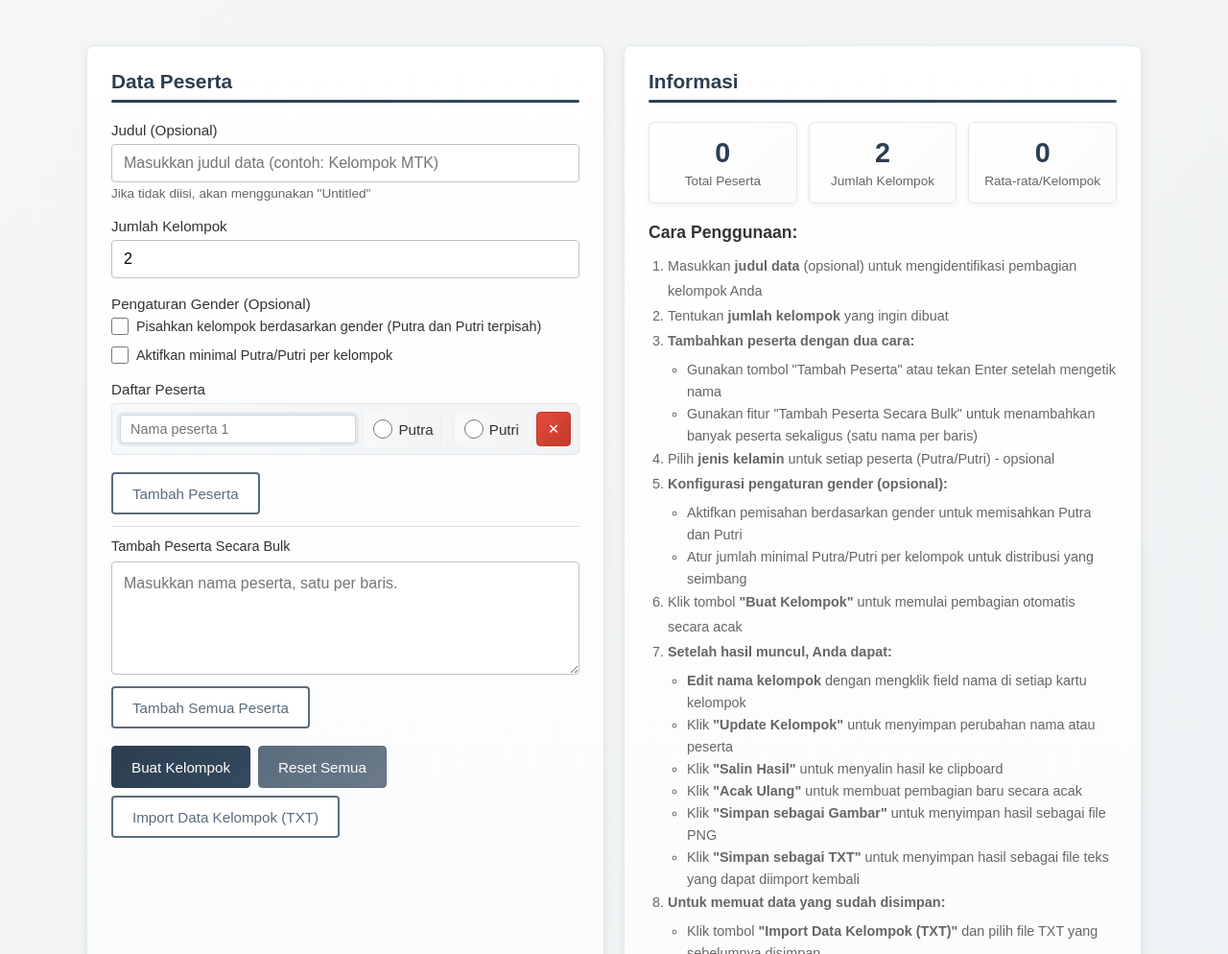
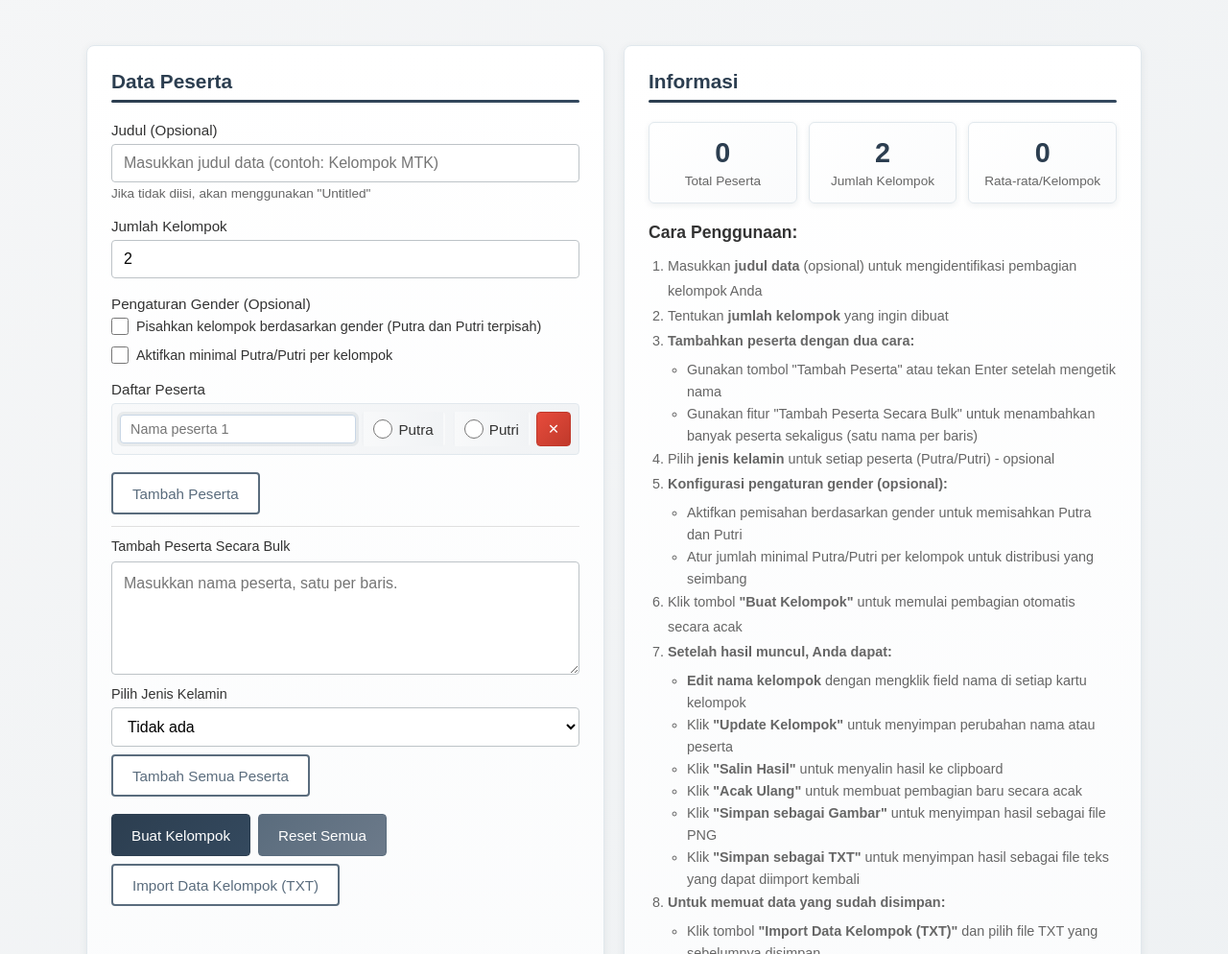
Before and after one commit to ERRRRRRRLAN/Splitter, a plain HTML site: page index.html in a window 1280 px wide. Shown: the part 106-1100 px from the top of the page at 96% size. Drawn offline with Linux system fonts and the light colour scheme.

Commit message:
Update index.html

```diff
--- a/index.html
+++ b/index.html
@@ -1306,6 +1306,14 @@
                             class="form-input"
                             placeholder="Masukkan nama peserta, satu per baris."
                             rows="4"></textarea>
+                        <div style="margin-top: 8px;">
+                            <label class="form-label" id="bulkGenderLabel" style="font-size: 0.9rem; margin-bottom: 6px;">Pilih Jenis Kelamin</label>
+                            <select id="bulkGenderSelect" class="form-input" style="width: 100%;">
+                                <option value="">Tidak ada</option>
+                                <option value="putra">Putra</option>
+                                <option value="putri">Putri</option>
+                            </select>
+                        </div>
                         <button class="btn btn-outline" id="addBulkParticipants" style="margin-top: 8px;">
                             Tambah Semua Peserta
                         </button>
@@ -1468,6 +1476,10 @@
                 addParticipant: 'Tambah Peserta',
                 bulkAddParticipant: 'Tambah Peserta Secara Bulk',
                 bulkAddPlaceholder: 'Masukkan nama peserta, satu per baris.',
+                bulkGenderLabel: 'Pilih Jenis Kelamin',
+                bulkGenderNone: 'Tidak ada',
+                bulkGenderMale: 'Putra',
+                bulkGenderFemale: 'Putri',
                 addAllParticipants: 'Tambah Semua Peserta',
                 generateGroups: 'Buat Kelompok',
                 updateGroups: 'Update Kelompok',
@@ -1571,6 +1583,10 @@
                 addParticipant: 'Add Participant',
                 bulkAddParticipant: 'Add Participants in Bulk',
                 bulkAddPlaceholder: 'Enter participant names, one per line.',
+                bulkGenderLabel: 'Select Gender',
+                bulkGenderNone: 'None',
+                bulkGenderMale: 'Male',
+                bulkGenderFemale: 'Female',
                 addAllParticipants: 'Add All Participants',
                 generateGroups: 'Create Groups',
                 updateGroups: 'Update Groups',
@@ -1759,6 +1775,20 @@
             const bulkInput = document.getElementById('bulkParticipantInput');
             if (bulkInput) bulkInput.placeholder = t('bulkAddPlaceholder');
 
+            const bulkGenderLabel = document.getElementById('bulkGenderLabel');
+            if (bulkGenderLabel) bulkGenderLabel.textContent = t('bulkGenderLabel');
+
+            const bulkGenderSelect = document.getElementById('bulkGenderSelect');
+            if (bulkGenderSelect) {
+                const currentValue = bulkGenderSelect.value;
+                bulkGenderSelect.innerHTML = `
+                    <option value="">${t('bulkGenderNone')}</option>
+                    <option value="putra">${t('bulkGenderMale')}</option>
+                    <option value="putri">${t('bulkGenderFemale')}</option>
+                `;
+                bulkGenderSelect.value = currentValue;
+            }
+
             const addBulkBtn = document.getElementById('addBulkParticipants');
             if (addBulkBtn) addBulkBtn.textContent = t('addAllParticipants');
 
@@ -2106,12 +2136,16 @@
         // Add bulk participants
         function addBulkParticipants() {
             const bulkInput = document.getElementById('bulkParticipantInput');
+            const bulkGenderSelect = document.getElementById('bulkGenderSelect');
             const text = bulkInput.value.trim();
 
             if (!text) {
                 showAlert(t('alertEnterParticipant'), 'error');
                 return;
             }
+
+            // Get selected gender from dropdown
+            const selectedGender = bulkGenderSelect.value || '';
 
             // Split by newlines and filter out empty lines
             const names = text.split('\n')
@@ -2123,9 +2157,9 @@
                 return;
             }
 
-            // Add each name as a participant
+            // Add each name as a participant with selected gender
             names.forEach(name => {
-                participants.push({ name: name, gender: '' });
+                participants.push({ name: name, gender: selectedGender });
             });
 
             // Clear the textarea
```
